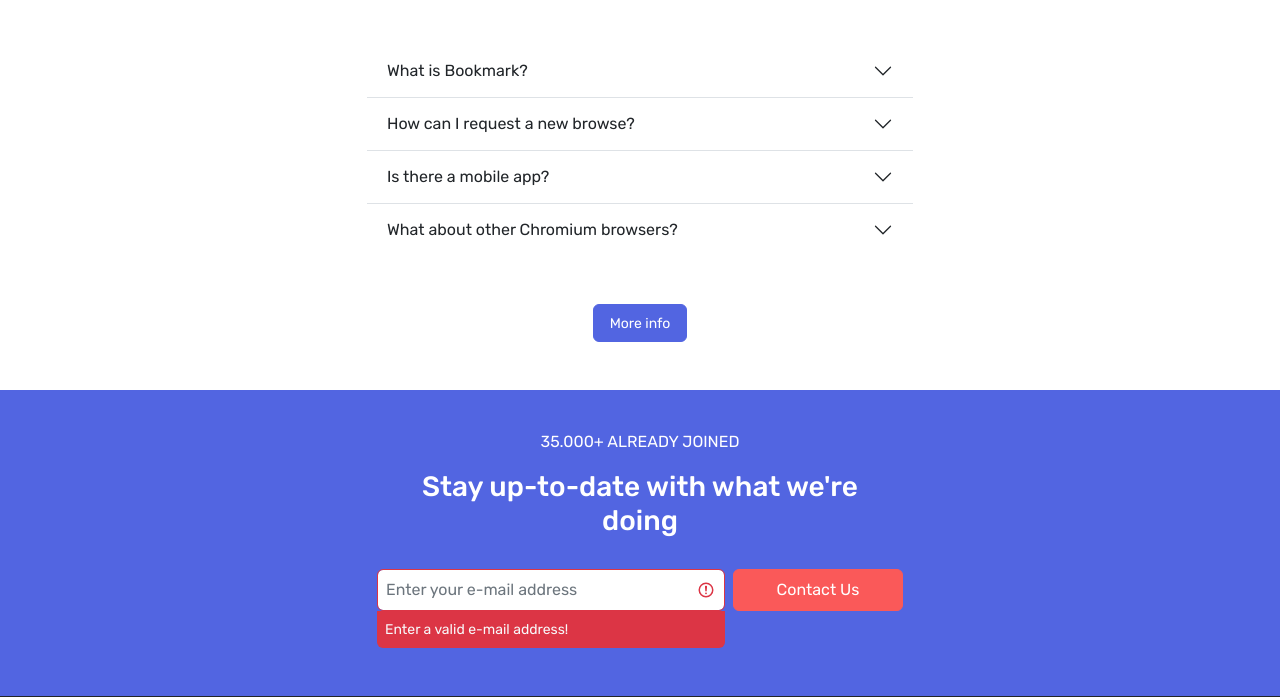
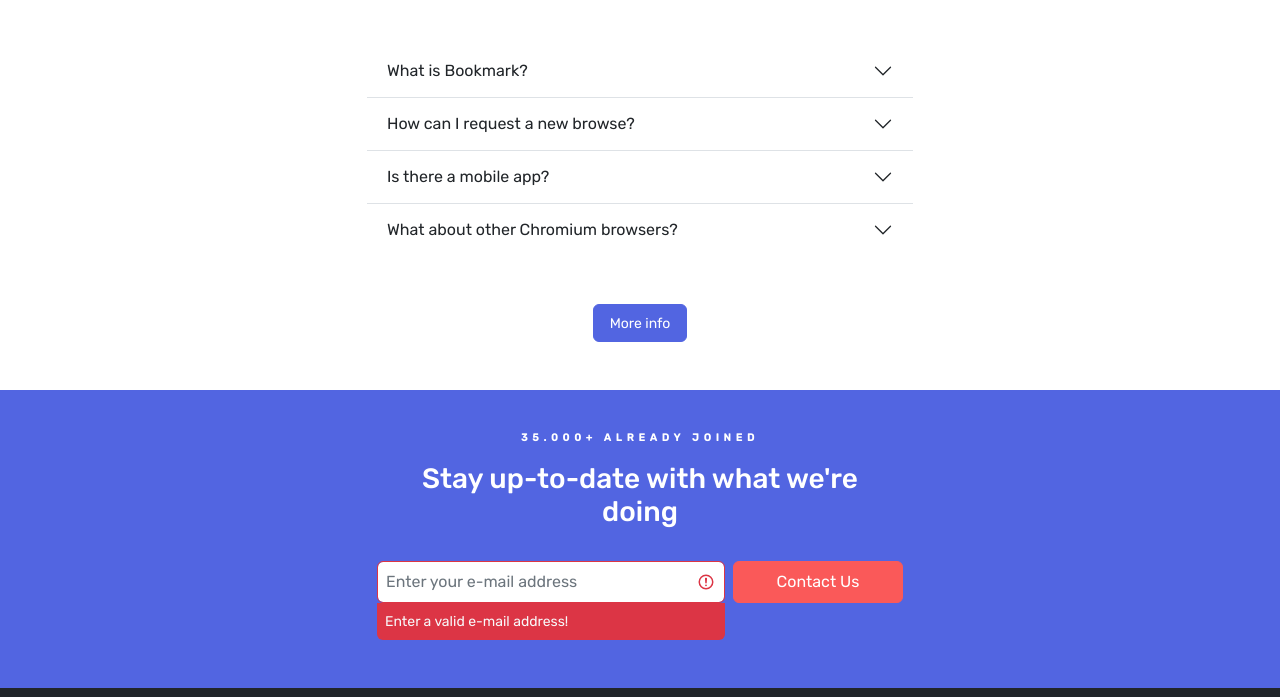
Before and after one commit to PamelaSCB/Sprint2, a website: page index.html in a window 1280 px wide. Shown: the part 2708-3405 px from the top of the page. Drawn offline with nearby package versions, Linux system fonts and the light colour scheme; files whose address does not match are found by name.

Commit message:
Nivel2 Ejercicio5+Correccion Scroll

```diff
--- a/scss/main.scss
+++ b/scss/main.scss
@@ -2,6 +2,10 @@
 
 $primary: #5265e1;
 $secondary: #fa5959;
+
+html {
+  overflow-x: hidden;
+}
 
 .blue-form-right {
   position: absolute;
@@ -39,6 +43,12 @@
   }
 }
 
+.p-footer {
+  letter-spacing: 0.3rem;
+  font-size: 0.65rem;
+  font-weight: bold;
+}
+
 @import "../node_modules/bootstrap/scss/bootstrap";
 
 .navbar-nav .nav-item .nav-link {
```
Also changed, not shown: css/main.css, img/Imagenes/logo-bookmark - whitepam.svg (added), 1 other file.
